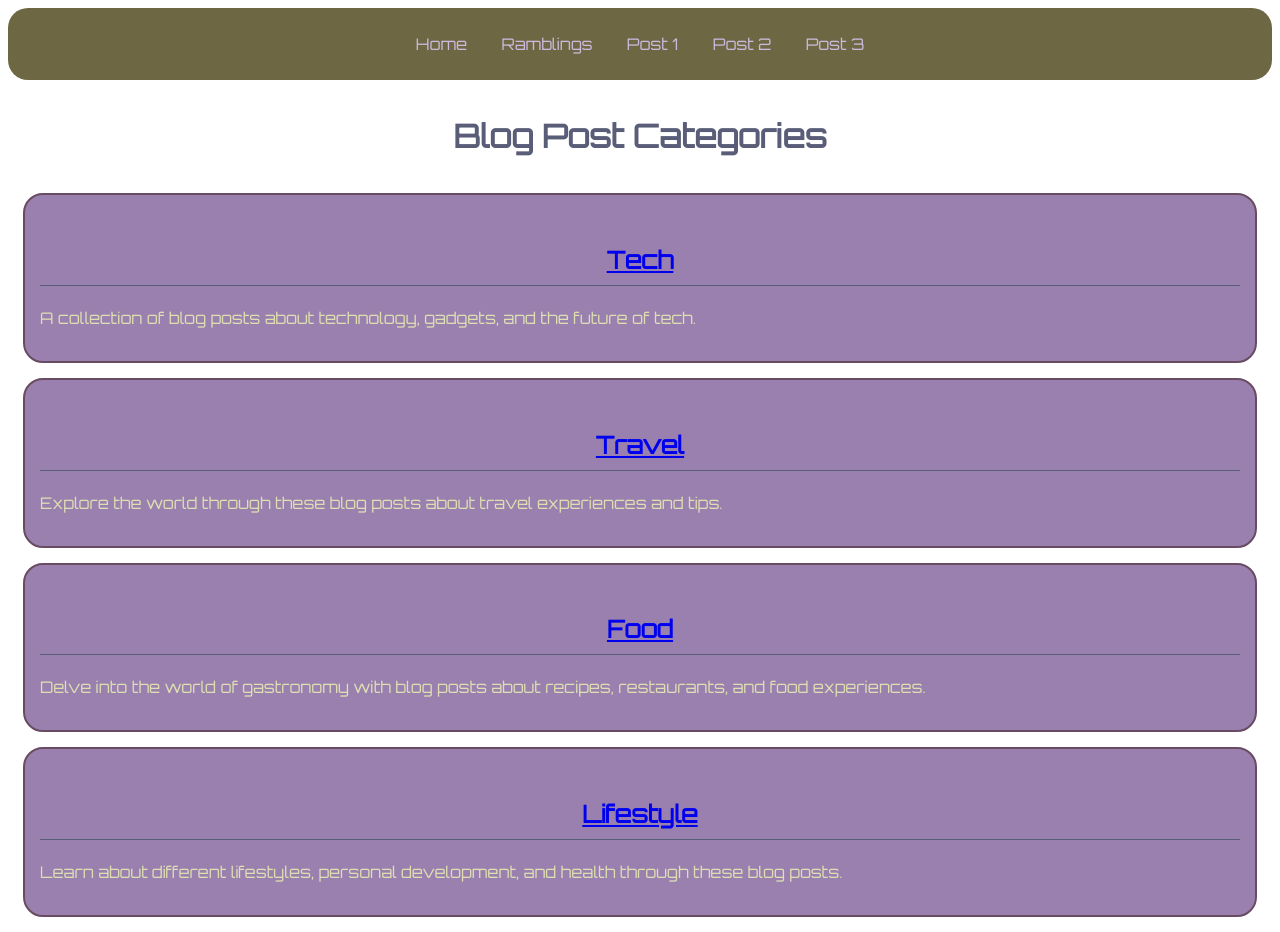
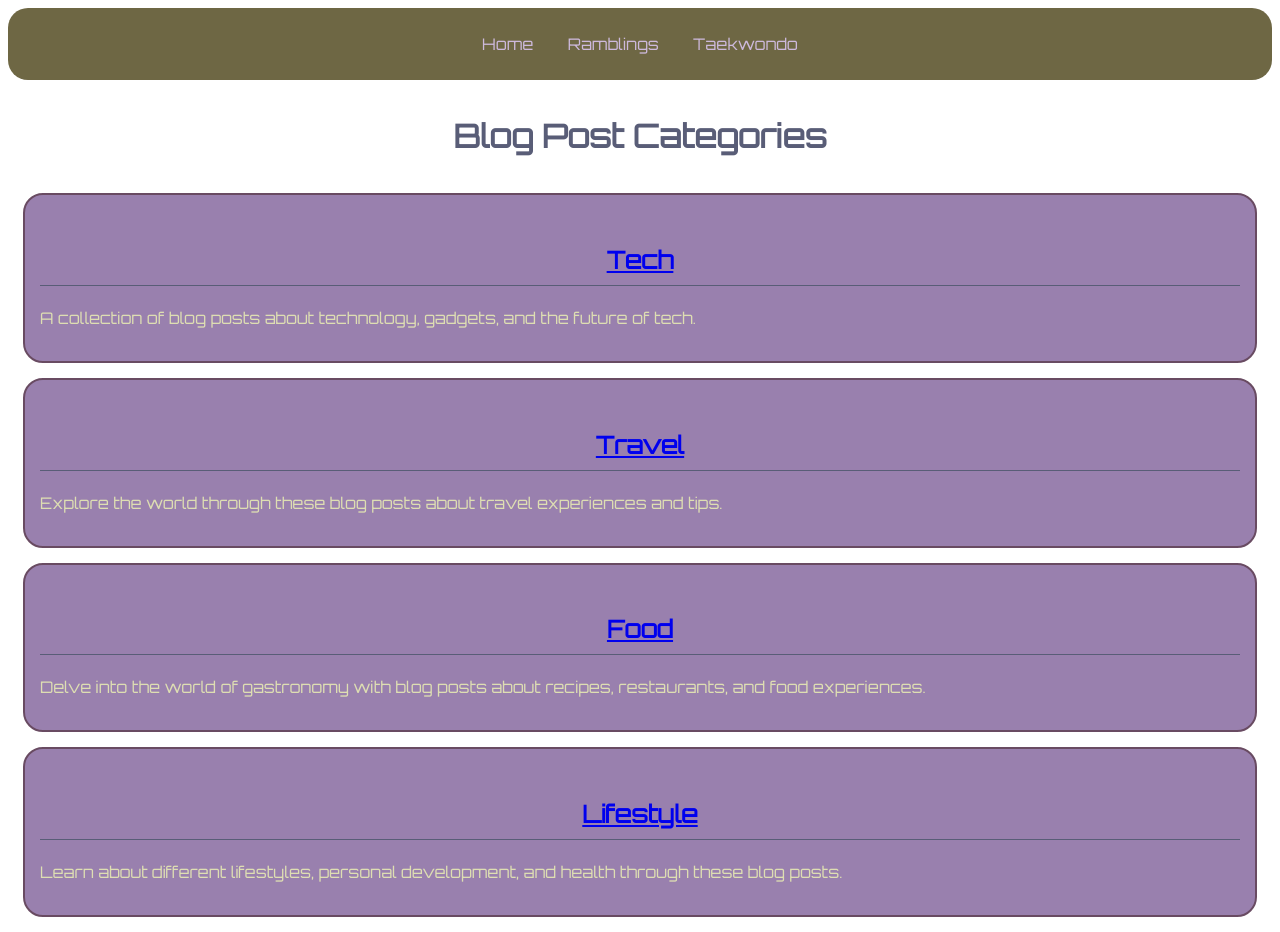
Before and after one commit to rocksiza/dpulse, a plain HTML site: page ramblings.html in a window 1280 px wide. Drawn offline with Linux system fonts and the light colour scheme.

Commit message:
Update ramblings.html

```diff
--- a/ramblings.html
+++ b/ramblings.html
@@ -6,13 +6,11 @@
 </head>
 <body>
     <nav>
-        <ul>
-            <li><a href="index.html">Home</a></li>
-            <li><a href="ramblings.html">Ramblings</a></li>
-            <li><a href="blog_post1.html">Post 1</a></li>
-            <li><a href="blog_post2.html">Post 2</a></li>
-            <li><a href="blog_post3.html">Post 3</a></li>
-        </ul>
+    <ul>
+      <li><a href="index.html">Home</a></li>
+      <li><a href="ramblings.html">Ramblings</a></li>
+      <li><a href="taekwondo.html">Taekwondo</a></li>
+    </ul>
     </nav>
     <h1>Blog Post Categories</h1>
     <div class="category-container">
```
